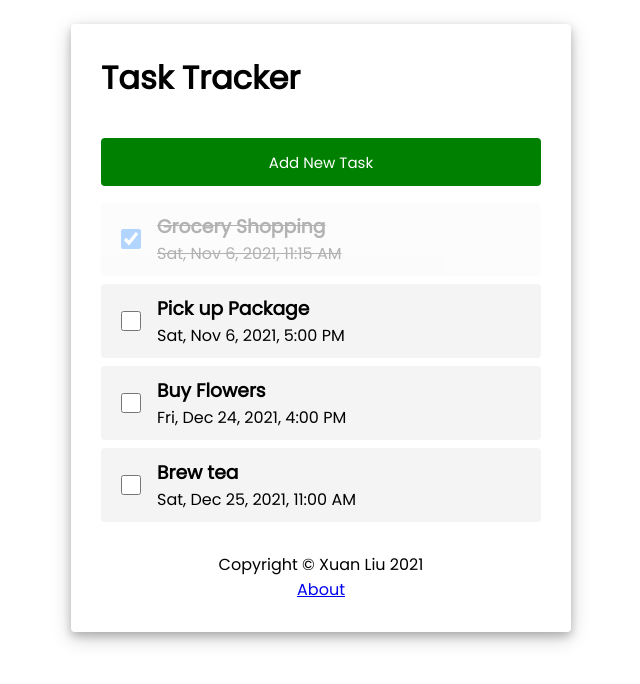
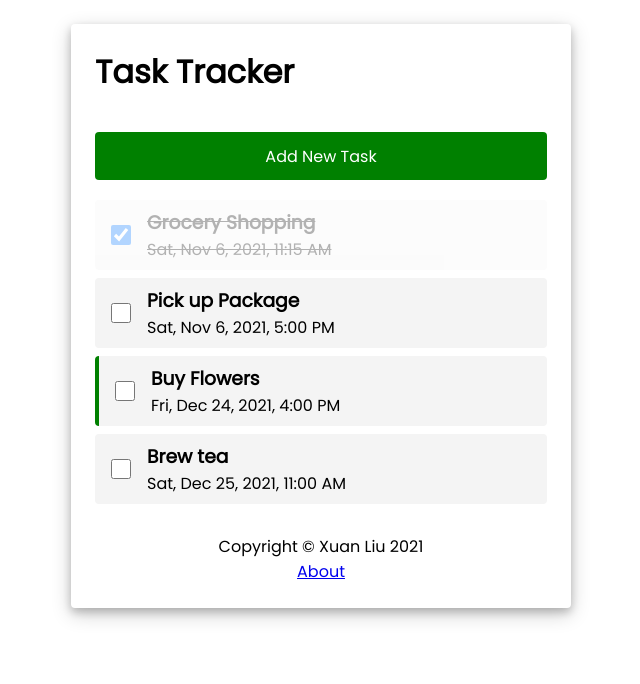
Before and after one commit to xuan6/react-task-tracker, a React (Create React App) app in the folder my-app/: page / in a window 1280 px wide. Shown: the top 684 px of the page, without its empty margins (319-959 px from the left). Built offline with nearby package versions, Linux system fonts and the light colour scheme; data requests are answered from the project's data file.

Commit message:
adding dismiss edit function

```diff
--- a/my-app/db.json
+++ b/my-app/db.json
@@ -17,7 +17,7 @@
     {
       "text": "Buy Flowers",
       "day": "Fri, Dec 24, 2021, 4:00 PM",
-      "reminder": "",
+      "reminder": true,
       "id": 10,
       "complete": false
     },
--- a/my-app/src/App.js
+++ b/my-app/src/App.js
@@ -144,7 +144,11 @@ const App = () => {
     const data = await fetchTask(id)
     setTaskToEdit(data) //feed the value of selected task to 'to-edit' task
     setFormDisplay(false) //toggle off add view
-    setEditViewVisibility(!editViewVisibility) //toggle on edit view
+    setEditViewVisibility(true) //toggle on edit view
+  }
+
+  const toggleEditView =()=> {
+    setEditViewVisibility(!editViewVisibility)
   }
 
   //const a function to edit task
@@ -190,7 +194,7 @@ const App = () => {
     return(
       <div>
         {formDisplay?<AddTask onAdd={addTask}/>: " " }
-        {editViewVisibility? <EditTask currentTask={tasktoEdit} onEdit={editTask}/>:''}
+        {editViewVisibility? <EditTask currentTask={tasktoEdit} onEdit={editTask} visibility={toggleEditView}/>:''}
         {tasks.length > 0 ?
           <Tasks tasks={tasks} onDelete={deleteTask} onToggle={toggleReminder} onCheck={checkCompletion} toEdit={locateTasktoEdit}/>
           : <p>No Task to Show</p> //show empty state
--- a/my-app/src/components/EditTask.js
+++ b/my-app/src/components/EditTask.js
@@ -6,13 +6,19 @@ import './PickerClock.css'
 import './PickerDate.css'
 import './PickerDateTime.css'
 import './PickerTime.css'
+import Button from './Button'
 
-const EditTask = ({currentTask, onEdit}) => {
+const EditTask = ({currentTask, onEdit, visibility}) => {
 
     const [text, setText] = useState(currentTask.text)
     const [day, setDay] = useState(currentTask.text.day)
     const [reminder, setReminder] = useState(currentTask.reminder)
     const id = currentTask.id
+
+    const onClick =()=> {//click dismiss button
+        visibility()
+    }
+
 
     const onSubmit = (e) => {
         e.preventDefault() //prevent refreshing and submiting to this page
@@ -65,7 +71,7 @@ const EditTask = ({currentTask, onEdit}) => {
                 value='Updated Task'
                 className='btn btn-block'
             />
-            <button>Dismiss</button>
+            <Button color='grey' text='Dismiss' onClick={onClick} />
         </form>
     )
 }
--- a/my-app/src/components/Tasks.js
+++ b/my-app/src/components/Tasks.js
@@ -2,7 +2,7 @@ import Task from './Task'
 const Tasks = ({tasks, onDelete, onToggle, onCheck, toEdit}) => {
 
     return (
-        <div>
+        <div className='tasks'>
             {tasks.map((task)=>(
                 <Task key={task.id} task={task} onDelete={onDelete} onToggle={onToggle} onCheck={onCheck} toEdit={toEdit}/>
             )
--- a/my-app/src/index.css
+++ b/my-app/src/index.css
@@ -11,17 +11,17 @@ body {
 }
 
 .footer {
-  margin-top: 24px;
+  margin-top: 1.5rem;
 }
 
 .container {
   max-width: 500px;
-  margin: 24px auto;
+  margin: 1.5rem auto;
   overflow: auto;
   min-height: 300px;
   box-shadow: 0 4px 8px 0 rgba(0, 0, 0, 0.2), 0 6px 20px 0 rgba(0, 0, 0, 0.2);
-  padding: 30px;
-  border-radius: 4px;
+  padding: 1.5rem;
+  border-radius: 0.25rem;
   background-color:#ffffff;
 }
 
@@ -29,7 +29,7 @@ body {
   display: flex;
   justify-content: space-between;
   align-items: center;
-  margin-bottom: 20px;
+  margin-bottom: 2rem;
 }
 
 .btn {
@@ -37,15 +37,15 @@ body {
   background:green;
   color: #fff;
   border: none;
-  padding: 10px 20px;
-  margin:16px auto;
+  padding: 0.5rem 1rem;
+  margin:0.25rem auto;
   width: 100%;
-  border-radius: 4px;
+  border-radius: 0.25rem;
   cursor: pointer;
   text-decoration: none;
-  font-size: 15px;
+  font-size: 1rem;
   font-family: inherit;
-  min-height: 48px;
+  min-height: 3rem;
 }
 
 .btn:focus {
@@ -65,14 +65,18 @@ body {
   width: 100%;
 }
 
+.tasks {
+  margin-top:1rem;
+}
+
 .task {
   background: #f4f4f4;
-  padding: 10px 20px;
+  padding:  0.5rem 1rem;
   cursor: pointer;
   display: flex;
   justify-content: space-between;
-  border-radius: 4px;
-  margin-bottom: 8px;
+  border-radius: 0.25rem;
+  margin-bottom: 0.5rem;
 }
 
 .task .list-start{
@@ -81,7 +85,7 @@ body {
 }
 
 .task.reminder {
-  border-left: 5px solid green;
+  border-left: 0.25rem solid green;
 }
 
 .task h3 {
@@ -96,8 +100,8 @@ body {
 }
 
 .task .icon-button{
-  width: 48px;
-  height: 48px;
+  width: 3rem;
+  height: 3rem;
   display: flex;
   align-items: center;
   opacity: 0;
@@ -114,13 +118,8 @@ body {
   opacity:1;
 }
 
-
-.add-form {
-  margin-bottom: 40px;
-}
-
 .form-control {
-  margin: 24px 0;
+  margin: 1.5rem 0;
 }
 
 .form-control label {
@@ -129,14 +128,14 @@ body {
 
 .form-control input {
   width: 100%;
-  padding: 4px 8px;
-  font-size: 16px;
-  margin-bottom: 4px;
+  padding: 0.25rem 0.5rem;
+  font-size: 1rem;
+  margin-bottom: 0.25rem;
 }
 
 .form-control input[type="text"] {
   height:40px;
-  border-radius: 4px;
+  border-radius: 0.25rem;
 }
 
 .form-control-check {
```
